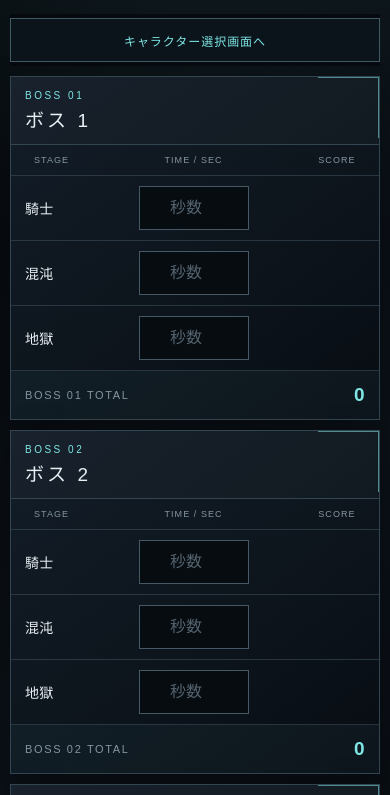
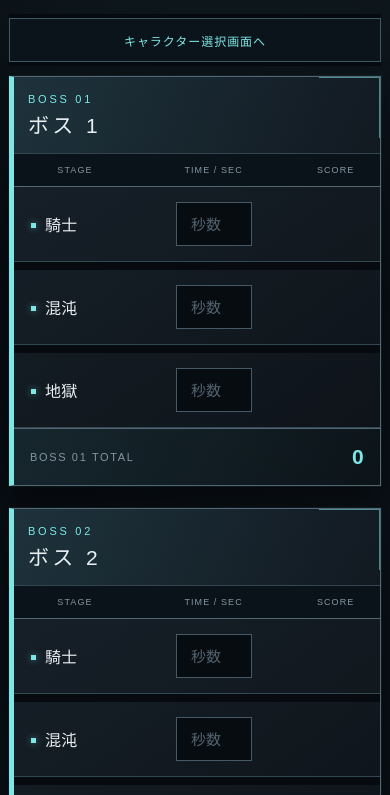
Before and after one commit to kanariezukiai/pain-cage-score, a plain HTML site: page index.html in a window 390 px wide. Shown: the part 129-924 px from the top of the page. Drawn offline with Linux system fonts and the light colour scheme.

```diff
--- a/index.html
+++ b/index.html
@@ -428,6 +428,164 @@
     }
 }
 
+
+/* ===== スマホ縦画面の視認性改善 ===== */
+@media (max-width: 1000px) {
+    .boss-grid,
+    .score-screen .boss-grid,
+    .character-screen .boss-grid {
+        grid-template-columns: 1fr;
+        gap: 22px;
+    }
+
+    .boss-card {
+        border: 1px solid #526773;
+        border-left: 5px solid var(--accent);
+        box-shadow:
+            0 0 0 1px rgba(126,231,229,.06),
+            0 16px 32px rgba(0,0,0,.38);
+    }
+
+    .boss-head {
+        padding: 16px 16px 14px;
+        background: linear-gradient(
+            90deg,
+            rgba(126,231,229,.10),
+            rgba(255,255,255,.015)
+        );
+    }
+
+    .boss-number {
+        font-size: 11px;
+    }
+
+    .boss-name {
+        font-size: 21px;
+    }
+
+    .score-table {
+        border-collapse: separate;
+        border-spacing: 0;
+    }
+
+    .score-table thead th {
+        background: #0b131a;
+        border-bottom: 1px solid #526773;
+        padding-top: 11px;
+        padding-bottom: 11px;
+    }
+
+    /* 各ステージを視覚的に区切る */
+    .score-table tbody tr:not(.character-selection-row) td {
+        background: rgba(255,255,255,.018);
+        border-bottom: 1px solid #334853;
+        padding-top: 16px;
+        padding-bottom: 16px;
+    }
+
+    .score-table tbody tr:not(.character-selection-row) td:first-child {
+        padding-left: 17px;
+        font-size: 16px;
+        position: relative;
+        white-space: nowrap;
+    }
+
+    .score-table tbody tr:not(.character-selection-row) td:first-child::before {
+        content: "";
+        display: inline-block;
+        width: 5px;
+        height: 5px;
+        margin-right: 9px;
+        margin-bottom: 3px;
+        background: var(--accent);
+        box-shadow: 0 0 7px rgba(126,231,229,.50);
+    }
+
+    /* ステージ間に余白を作って境界を見やすく */
+    .score-table tbody tr:not(.character-selection-row) + tr:not(.character-selection-row) td {
+        border-top: 8px solid #070b10;
+    }
+
+    .score-table tbody tr.character-selection-row td {
+        background: rgba(0,0,0,.10);
+        border-bottom: 1px solid #253640;
+    }
+
+    .boss-total {
+        border-top: 1px solid #526773;
+        padding: 16px;
+        background: linear-gradient(
+            90deg,
+            rgba(126,231,229,.085),
+            rgba(126,231,229,.03)
+        );
+    }
+
+    .boss-total-value {
+        font-size: 21px;
+    }
+
+    /* キャラクター画面側もボス境界を強調 */
+    .character-screen .boss-card {
+        border-left-color: #8fdedd;
+    }
+
+    .character-screen .character-selection-row td {
+        padding: 0 !important;
+    }
+}
+
+@media (max-width: 520px) {
+    body {
+        padding-left: 9px;
+        padding-right: 9px;
+    }
+
+    .boss-card {
+        border-left-width: 5px;
+    }
+
+    .boss-head {
+        padding-left: 14px;
+    }
+
+    .score-table th,
+    .score-table td {
+        padding-left: 7px;
+        padding-right: 7px;
+    }
+
+    .score-table tbody tr:not(.character-selection-row) td {
+        padding-top: 15px;
+        padding-bottom: 15px;
+    }
+
+    .time-input {
+        width: 76px;
+        min-height: 38px;
+        font-size: 15px;
+    }
+
+    .score {
+        font-size: 15px;
+    }
+
+    .character-screen .character-slots {
+        grid-template-columns: 1fr;
+        gap: 8px;
+        padding: 10px 9px;
+    }
+
+    .character-screen .character-slot {
+        min-height: 66px;
+    }
+
+    .character-screen .character-slot select {
+        height: 36px;
+        font-size: 11px;
+    }
+}
+
 </style>
 </head>
 
```
